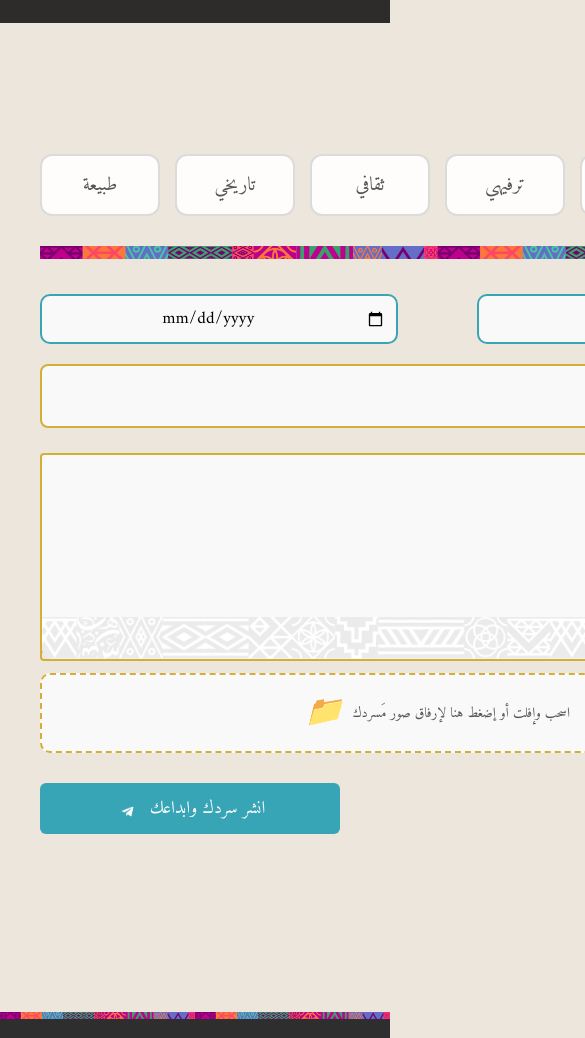
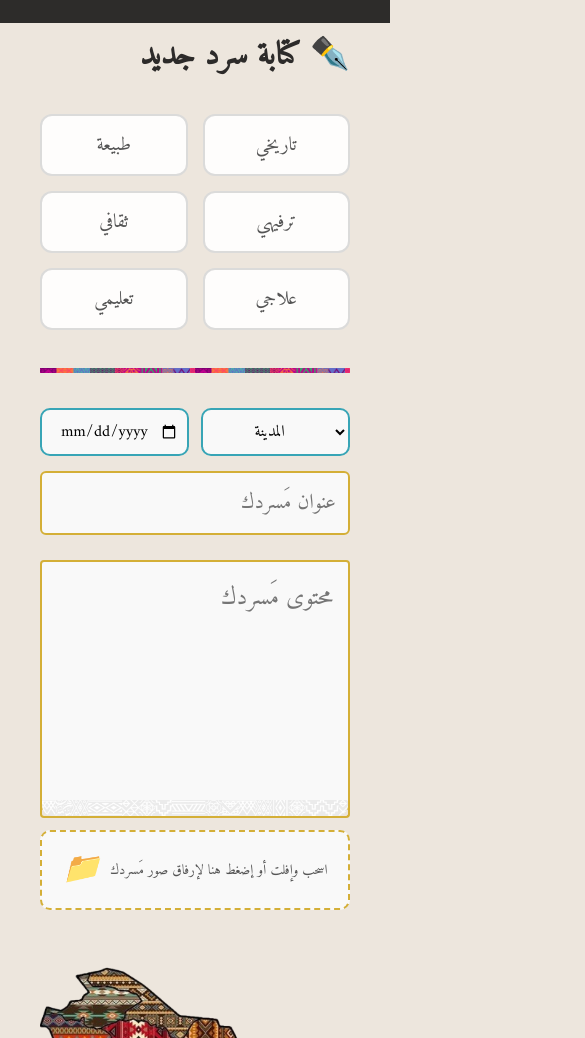
Before and after one commit to Renad-gh3/WebDev, a plain HTML site: page Frontend/HTML/posting.html in a window 390 px wide. Shown: the part 62-1100 px from the top of the page, 585 px wide, since content can reach past the window. Drawn offline with Linux system fonts and the light colour scheme.

Commit message:
Sadeen's third pages

```diff
--- a/Frontend/CSS/contact.css
+++ b/Frontend/CSS/contact.css
@@ -9,20 +9,19 @@
 }
 
 body {
-  transition: background-image 0.5s ease;
+  background-color: rgb(237, 230, 221);
   font-family: "Amiri", serif;
-  color: #2d2b2a;
-  background-color: rgb(237, 230, 221);
-}
-
-*main-container{
-  background: linear-gradient(0deg, rgba(0, 0, 0, 0.1), rgba(0, 0, 0, 0.6)), url(https://unsplash.it/1920/1080?image=871) fixed;
-  display: flex;
-  justify-content: center;
-  height: 100%;
   display: flex;
   flex-direction: column;
   min-height: 100vh;
+  transition: background-image 0.5s ease;
+}
+
+container{
+  display: flex;
+  flex: 1;
+  justify-content: center;
+  margin-top: 50px;
 }
 
 
@@ -30,16 +29,12 @@ body {
   display: flex;
   flex-direction: row;
   transition: transform 0.5s ease;
-  overflow: hidden;
-  padding-top: 80px;
+  min-height: 100vh;
 }
 
-.contact-container.reverse{
-  flex-direction: row-reverse;
+.form{
+  width: 100%;
 }
-
-
-
 
 .left-col {
   width: 50%;
@@ -48,6 +43,7 @@ body {
   background-repeat: no-repeat;
   transform: background-image 0.5s ease, transform 0.5s ease;
   background-image: url(../Media/Alula.jpeg);
+  background-position: center;
 }
 
 
@@ -72,6 +68,7 @@ h2 {
   color: #2d2b2a;
   margin-bottom: 1rem;
   text-align: right;
+  padding-top: 2rem;
 }
 
 p {
@@ -116,7 +113,7 @@ form {
   margin: 0 auto;
 }
 
-input, textarea, select {
+input, textarea, select, .gender-options-warpper {
   width: 100%;
   padding: 0.75rem;
   margin-bottom: 1rem;
@@ -142,11 +139,16 @@ textarea {
 
 
 
-
+.gender-options-warpper{
+  display: flex;
+  flex-direction: row-reverse;
+  gap: 20px;
+  padding-right: 1rem;
+  border: none;
+}
 
 .gender-options {
-  display: flex;
-  gap: 20px;
+  gap: 25px;
 }
 
 .gender-label {
@@ -221,45 +223,19 @@ button:hover {
   background: #d4af37;
 }
 
-@keyframes move-left {
-  0% {
-    transform: translateX(0);
-  }
-  100% {
-    transform: translateX(-20px); /
-  }
-}
 
-@media (max-width: 768px) {
-  .submit-button {
-    font-size: 1.1rem;
-  }
 
-  .button-icon {
-    width: 25px;
-    height: 25px;
-  }
-}
 
-#error, #success-msg {
-  margin-top: 1rem;
-  font-size: 0.875rem;
-  color: #818386;
-  text-transform: uppercase;
-  text-align: center;
-  font-family: 'Jost', sans-serif;
-}
+
 
 @media (max-width: 950px) {
   .contact-container {
     flex-direction: column;
-    padding-top: 20px;
   }
 
   .left-col {
     width: 100%;
     height: 20vh;
-    margin-top: 4rem;
   }
 
   .right-col {
@@ -273,7 +249,9 @@ button:hover {
   }
 
   h2 {
-    font-size: 1.5rem;
+    font-size: 1.6rem;
+    padding-top: 0.5rem;
+
   }
 
   input, textarea, button, select {
@@ -299,6 +277,15 @@ button:hover {
     width: 100%;
     height: auto;
     padding: 2rem;
+  }
+
+  .submit-button {
+    font-size: 1.1rem;
+  }
+
+  .button-icon {
+    width: 25px;
+    height: 25px;
   }
 }
 
@@ -393,7 +380,7 @@ nav {
 }
 
 /* Responsive Navbar */
-@media (max-width: 768px) {
+@media (max-width: 890px) {
   .burger {
     display: flex;
   }
@@ -433,15 +420,25 @@ nav {
   }
 }
 
+
+
+
+
+
+
+
 /* فوتر */
+.footerimg {
+  margin-top: 0 auto 0 auto;
+  display: block;
+  padding: 0;
+  width: 100%;
+}
 
-.footerimg {
-  margin-top: 2rem;
-}
 .footer {
   background-color: #2e2e2e;
   color: #fff;
-  padding: 20px 0;
+  padding-top: 20px;
   text-align: center;
 }
 
@@ -483,6 +480,5 @@ nav {
   margin-top: 20px;
   font-size: 14px;
   color: #747272;
-
   text-align: center;
 }
--- a/Frontend/CSS/posting.css
+++ b/Frontend/CSS/posting.css
@@ -6,29 +6,23 @@
   padding: 0;
   margin: 0;
   box-sizing: border-box;
+  transition: all 0.3s ease-in-out;
 }
 
 body {
-  transition: background-image 0.5s ease;
+  background-color: rgb(237, 230, 221);
   font-family: "Amiri", serif;
-  color: #2d2b2a;
-  background-color: rgb(237, 230, 221);
   display: flex;
   flex-direction: column;
   min-height: 100vh;
+  transition: background-image 0.5s ease;
 }
 
-*container{
-  background: linear-gradient(0deg, rgba(0, 0, 0, 0.1), rgba(0, 0, 0, 0.6)), url(https://unsplash.it/1920/1080?image=871) fixed;
+container{
   display: flex;
+  flex: 1;
   justify-content: center;
-  height: 100%;
-}
-
-.container {
-  margin-top: 30px;
-  text-align: right;
-  display: grid;
+  margin-top: 50px;
 }
 
 article.post-blog {
@@ -38,13 +32,12 @@ article.post-blog {
 }
 
 article.post-blog h2 {
-  margin-top: 50px;
+  margin-top: 40px;
   font-size: 2rem;
   color: #2d2b2a;
   text-align: right;
   font-family: "Amiri", serif;
   margin-bottom: 40px;
-
 }
 
 @media (max-width: 768px) {
@@ -69,6 +62,7 @@ form {
 
 ul.activities-container {
   display: flex;
+  flex-wrap: wrap;
   gap: 15px;
   list-style: none;
   width: 100%;
@@ -78,7 +72,7 @@ ul.activities-container {
 ul.activities-container li {
   display: flex;
   justify-content: center;
-  flex: 0 1 calc(20% - 15px);
+  flex: auto;
   min-width: 120px;
 }
 
@@ -109,13 +103,13 @@ ul.activities-container li input[type="checkbox"] {
 
 @media (max-width: 768px) {
   ul.activities-container li {
-      flex: 0 1 calc(33.33% - 15px);
+      flex: 1 1 calc(33.33% - 15px);
   }
 }
 
 @media (max-width: 480px) {
   ul.activities-container li {
-      flex: 0 1 calc(50% - 15px);
+      flex: 1 1 calc(50% - 15px);
   }
 }
 
@@ -133,60 +127,77 @@ ul.activities-container li input[type="checkbox"] {
 .date-city-title {
   display: flex;
   flex-wrap: wrap;
-  gap: 20px;
+  gap: 25px;
   width: 100%;
   justify-content: space-between;
   align-items: center;
+  box-sizing: border-box;
 }
 
 .date-city-warpper{
-  justify-self:center;
   display: flex;
-  gap: 10px;
+  gap: 8px;
+  width: 40%;
+  justify-content: space-between;
+  box-sizing: border-box;
+  align-items: center;
 }
 
 .date-city-warpper input[type="date"],
 .date-city-warpper select {
   flex: 1;
-  padding: 12px;
-  font-size: 18px;
-  border-radius: 8px;
+  max-width: 48%;
+  min-width: 48%;
+  padding: 10px;
+  font-size: 1.2rem;
+  border-radius: 10px;
   border: 2px solid #38a5b6;
   text-align: center;
   background-color: #f9f9f9;
   font-family: "Amiri", serif;
-  height: 58px;
+  height: 50px;
+  box-sizing: border-box;
+  line-height: 1.5;
 }
 
-.date-city-title input[type="date"]{
-  min-width: 180px;
-  max-width: 250px;
-}
-
+.date-city-title input[type="date"],
 .date-city-title select{
-  min-width: 120px;
-  max-width: 180px;
+  min-width: unset;
+  max-width: unset;
 }
 
 .date-city-title input[type="text"] {
   flex: 2.5;
-  min-width: 150px;
-  max-width: 770px;
+  min-width: 130px;
+  max-width: 800px;
   padding: 12px;
-  font-size: 1.4rem;
+  font-size: 1.3rem;
   border: 2px solid #d4af37;
-  border-radius: 8px;
+  border-radius: 6px;
   background-color: #f9f9f9;
   color: #555;
   text-align: right;
   height: 58px;
   font-family: "Amiri", serif;
+  width: 100%;
+  box-sizing: border-box;
+}
 
+@media (max-width: 992px) {
+  .date-city-warpper {
+    width: 45%;
+  }
 }
 
 @media (max-width: 768px) {
   .date-city-title {
     flex-direction: column-reverse;
+    gap: 15px;
+  }
+
+  .date-city-warpper{
+    width: 100%;
+    gap: 10px;
   }
 
   .date-city-title input[type="text"]{
@@ -194,25 +205,46 @@ ul.activities-container li input[type="checkbox"] {
     width: 100%;
     max-width: 100%;
     font-size: 1.3rem;
-    align-self: self-end;
     height: 50px;
-  }
-
-  .date-city-title .date-city-warpper{
-    display: flex;
-    gap: 10px;
-    width: 100%;
-    justify-content: space-between;
   }
 
   .date-city-title  input[type="date"],
   .date-city-title select {
     flex: 1;
-    max-width: 45%;
-    font-size: 17px;
-    padding: 10px;
-    border-radius: 10px;
-    height: 50px;
+    max-width: 48%;
+    font-size: 1rem;
+    padding: 8px;
+    height: 48px;
+  }
+}
+
+
+@media (max-width: 375px) {
+  .date-city-title {
+      width: 100%;
+      box-sizing: border-box;
+  }
+
+  .date-city-title input[type="text"] {
+      width: 100%;
+      font-size: 1.2rem;
+      padding: 10px;
+      box-sizing: border-box;
+      height: 50px;
+  }
+
+  .date-city-warpper {
+      width: 100%;
+      justify-content: space-between;
+  }
+
+  .date-city-title select,
+  .date-city-title input[type="date"]{
+      width: 48%;
+      height: 45px;
+      font-size: 0.9rem;
+      text-align: center;
+      padding: 8px;
   }
 }
 
@@ -233,6 +265,7 @@ ul.activities-container li input[type="checkbox"] {
   gap: 15px;
   width: 100%;
   flex-wrap: wrap;
+
 }
 
 .textarea-wrapper{
@@ -241,8 +274,10 @@ ul.activities-container li input[type="checkbox"] {
   align-items: center;
   width: 100%;
   flex: 2;
+  position: relative;
+  box-sizing: border-box;
+  max-width: 100%;
   min-width: 300px;
-  position: relative;
 }
 
 textarea {
@@ -259,7 +294,16 @@ textarea {
   box-sizing: border-box;
   overflow: auto;
   resize: vertical;
-  text-align: right
+  text-align: right;
+  direction: rtl;
+}
+
+
+.preview-image {
+  max-width: 300px;
+  height: auto;
+  box-sizing: border-box;
+  margin-top: 50px
 }
 
 .file-upload-container {
@@ -377,16 +421,34 @@ textarea {
   }
 }
 
-@media (max-width: 480px) {
+@media (max-width: 375px) {
+  .textarea-wrapper {
+    width: 100%;
+    box-sizing: border-box;
+  }
+
   textarea {
     height: 200px;
-    font-size: 1rem;  }
+    font-size: 1.2rem;
+    width: 100%;
+    padding: 12px;
+    box-sizing: border-box;
+    text-align: right;
+    direction: rtl;
+  }
 
+  .file-upload-container {
+    width: 100%;
+  }
+
+  .file-upload p {
+    font-size: 12px;
+  }
 }
 
 
 
-/* Submit Button Styles */
+
 .submit-button {
   background: #38a5b6;
   color: #fff;
@@ -431,6 +493,7 @@ textarea {
 }
 
 @media (max-width: 768px) {
+
   .submit-button {
     font-size: 1.1rem;
   }
@@ -534,7 +597,7 @@ nav {
 }
 
 /* Responsive Navbar */
-@media (max-width: 768px) {
+@media (max-width: 890px) {
   .burger {
     display: flex;
   }
@@ -574,15 +637,24 @@ nav {
   }
 }
 
+
+
+
+
+
+
 /* فوتر */
+.footerimg {
+  margin-top: 0 auto 0 auto;
+  display: block;
+  padding: 0;
+  width: 100%;
+}
 
-.footerimg {
-  margin-top: 8rem;
-}
 .footer {
   background-color: #2e2e2e;
   color: #fff;
-  padding: 20px 0;
+  padding-top: 20px;
   text-align: center;
 }
 
@@ -624,6 +696,5 @@ nav {
   margin-top: 20px;
   font-size: 14px;
   color: #747272;
-
   text-align: center;
 }
--- a/Frontend/HTML/posting.html
+++ b/Frontend/HTML/posting.html
@@ -32,7 +32,7 @@
     <main class="container">
       <article class="post-blog">
 
-        <h2>كتابة سرد جديد</h2>
+        <h2>كتابة سرد جديد ✒️</h2>
         <form id="blogForm" action="/submit-blog" method="POST" enctype="multipart/form-data">
 
           <div class="Activities">
@@ -105,6 +105,7 @@
             <input type="text" id="title" name="title" placeholder="عنوان مَسردك" required >
           </div>
 
+
           <div class="content-container">
             <div class="textarea-wrapper">
               <textarea id="content" name="content" rows="10" placeholder="محتوى مَسردك" required ></textarea>
@@ -114,6 +115,8 @@
               </div>
             </div>
 
+
+            <div class="side-container">
               <div class="file-upload-container">
                 <div class="file-upload">
                   <input multiple="" class="file-input" id="fileInput" type="file" >
@@ -123,12 +126,14 @@
                   </label>
                 </div>
               </div>
+              <img src="../Media/Saudi-Zakhrafa.png" alt="صورة زخارف منطاق السعودية" class="preview-image">
+            </div>
           </div>
 
           <!-- Submit Button -->
           <button type="submit" class="submit-button">
             <img src="../Media/post-icon-white.png" alt="post icon" class="button-icon">
-            انشر سردك وابداعك
+            اسرد ابداعك
           </button>
         </form>
       </article>
```
Also changed, not shown: Frontend/HTML/contact.html (+5 -6 lines), Frontend/Media/Saudi-Zakhrafa.png (added). Lines whose indentation alone changed are shown as unchanged.
